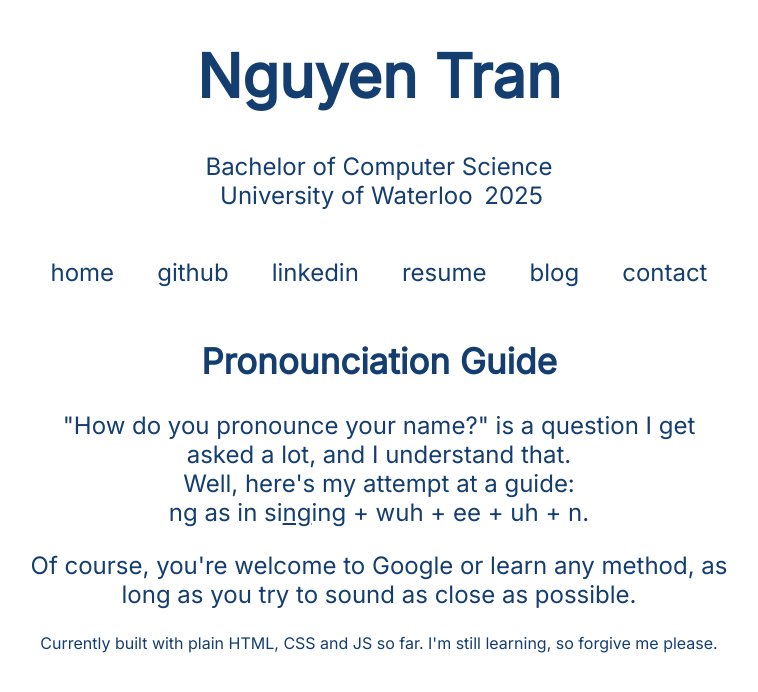
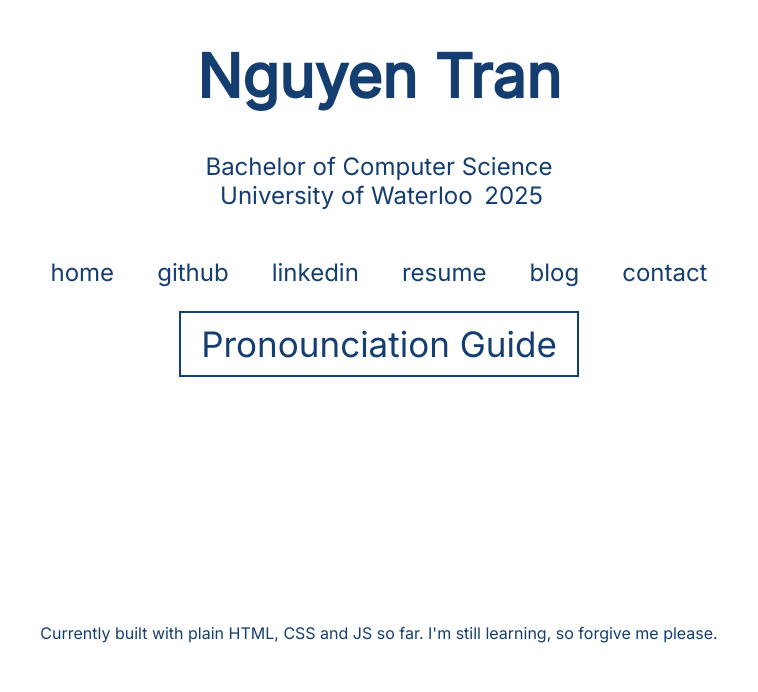
Before and after one commit to ngtr6788/ngtr6788.github.io, a plain HTML site: page index.html in a window 1280 px wide. Shown: the whole page, without its empty margins (261-1019 px from the left). Drawn offline with Linux system fonts and the light colour scheme.

Commit message:
Made Pronounciation guide clickable and shadows!

```diff
--- a/index.html
+++ b/index.html
@@ -22,9 +22,8 @@
             <p><a href="404.html" onmouseover="changeTextOnHover(this);">blog</a></p>
             <p><a href="404.html" onmouseover="changeTextOnHover(this);">contact</a></p>
         </nav>
-        <!-- TODO: Make Pronounciation Guide clickable and paragraph disappearable -->
+        <button onclick="showPronounceGuide();" onmouseover="changeTextOnHover(this)" class="button">Pronounciation Guide</button>
         <div id="pronounce">
-        <h2>Pronounciation Guide</h2>
             <p>
                 "How do you pronounce your name?" is a question I get asked a lot, and I understand that. <br>Well, here's my attempt at a guide: <br>ng as in si<u>ng</u>ing + wuh + ee + uh + n.
             </p>
--- a/indexscript.js
+++ b/indexscript.js
@@ -85,3 +85,16 @@ const changeTextOnHover = (nodeRef) => {
         nodeRef.innerHTML = caesarCipher(originalText, randomShift);
     }
 }
+
+/**
+ * showPronounceGuide shows and hides the pronounciation
+ * guide on click
+ */
+const showPronounceGuide = () => {
+    const guide = document.getElementById("pronounce");
+    if (guide.style.visibility == "hidden") {
+        guide.style.visibility = "visible";
+    } else {
+        guide.style.visibility = "hidden";
+    }
+}
--- a/style.css
+++ b/style.css
@@ -1,7 +1,11 @@
+/* Global CSS variables */
+:root {
+    --ngblue: #153E70;
+}
 body {
     font-family: "Inter", sans-serif;
     text-align: center;
-    color: #153E70;
+    color: var(--ngblue);
     background-color: white;
 }
 h1 {
@@ -19,7 +23,7 @@ body p {
 }
 a {
     text-decoration: none;
-    color: #153E70;
+    color: var(--ngblue);
     padding: 5px 5px 5px 5px;
 }
 #waterloo:hover {
@@ -27,8 +31,9 @@ a {
     color: #ffd54f;
 }
 nav a:hover {
-    background-color: #153E70;
+    background-color: var(--ngblue);
     color: white;
+    box-shadow: 0 12px 16px 0 rgba(0,0,0,0.24), 0 17px 50px 0 rgba(0,0,0,0.19);
 }
 nav {
     display: grid;
@@ -38,6 +43,23 @@ nav {
 }
 footer p {
     font-size: 16px;
+}
+#pronounce {
+    visibility: hidden;
+}
+.button {
+    background-color: white;
+    border: 2px solid var(--ngblue);
+    color: var(--ngblue);
+    font-size: 35px;
+    font-family: "Inter", sans-serif;
+    padding: 10px 20px;
+}
+.button:hover {
+    /* Inspired by W3School's box-shadow property here https://www.w3schools.com/css/css3_buttons.asp*/
+    background-color: var(--ngblue);
+    color: white;
+    box-shadow: 0 12px 16px 0 rgba(0,0,0,0.24), 0 17px 50px 0 rgba(0,0,0,0.19);
 }
 @media (max-width: 750px) {
     nav {
```
